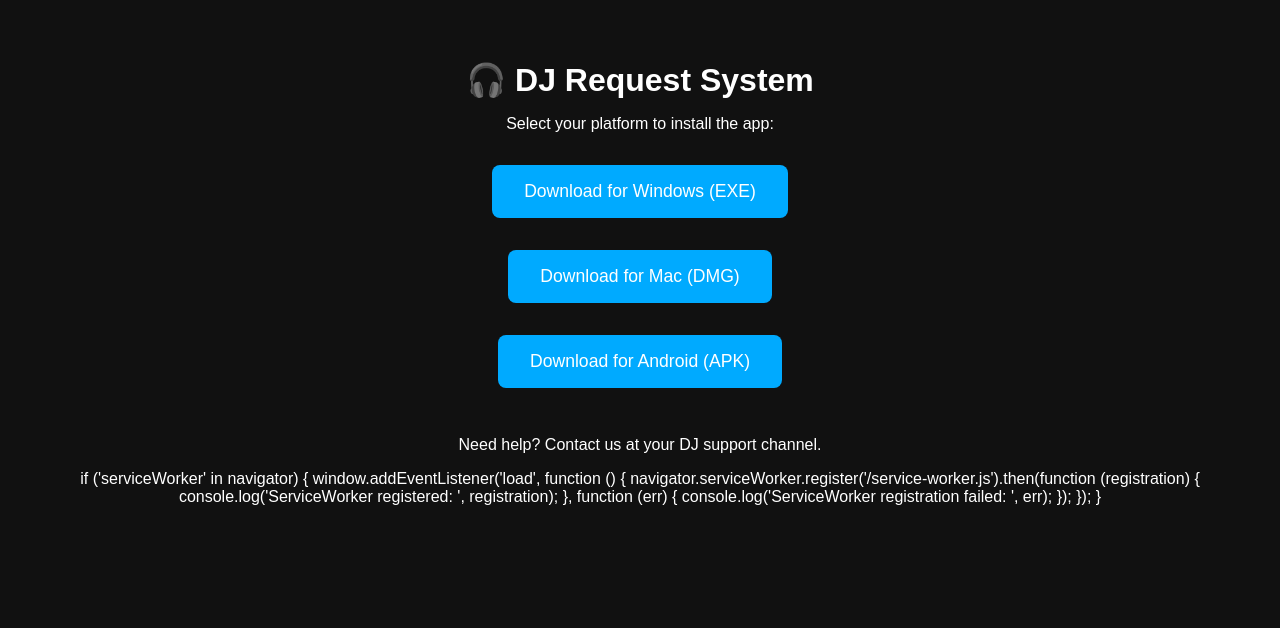
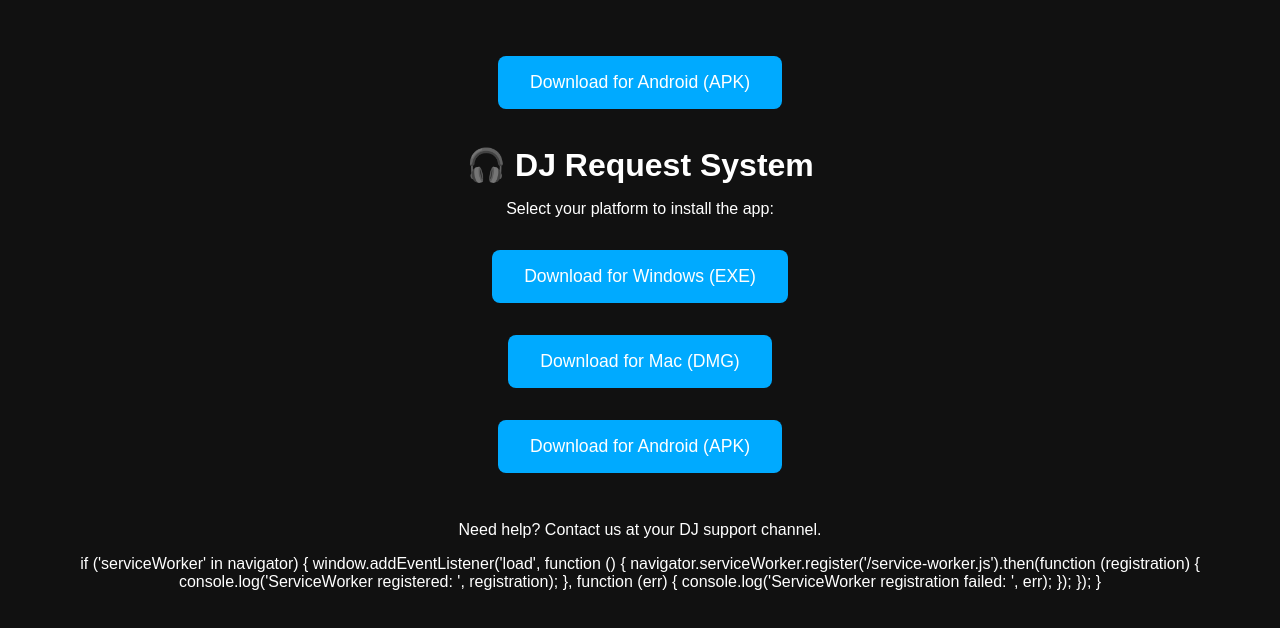
Before and after one commit to VenumScratch/Live-dashboarddddn, a plain HTML site: page index.html in a window 1280 px wide. Drawn offline with Linux system fonts and the light colour scheme.

Commit message:
Update index.html

```diff
--- a/index.html
+++ b/index.html
@@ -1,4 +1,4 @@
-
+  <a class="button" href="./dj_request_system.apk" download>Download for Android (APK)</a>
 <!DOCTYPE html>
 <html lang="en">
 <head>
```
